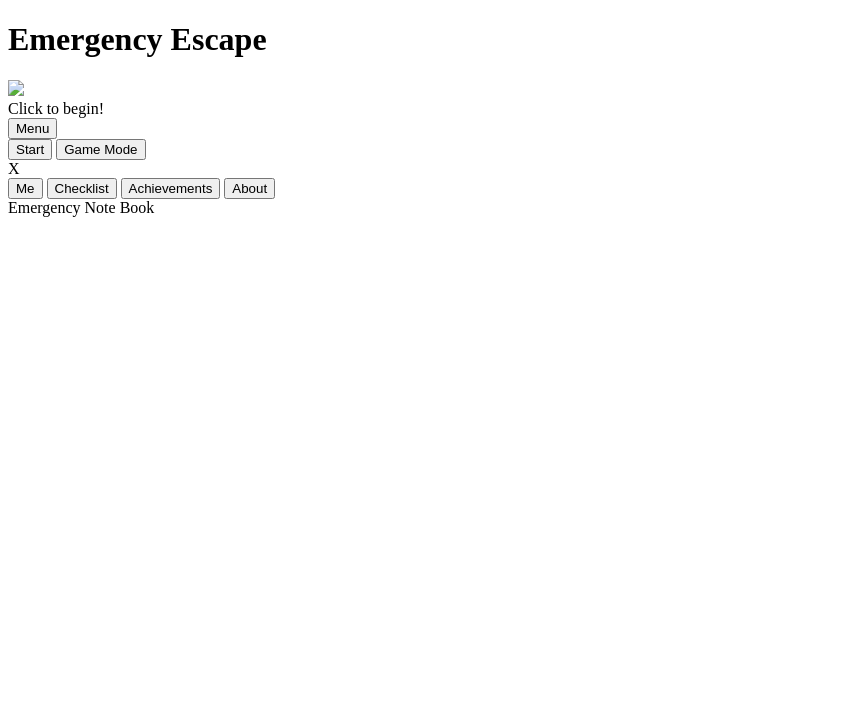
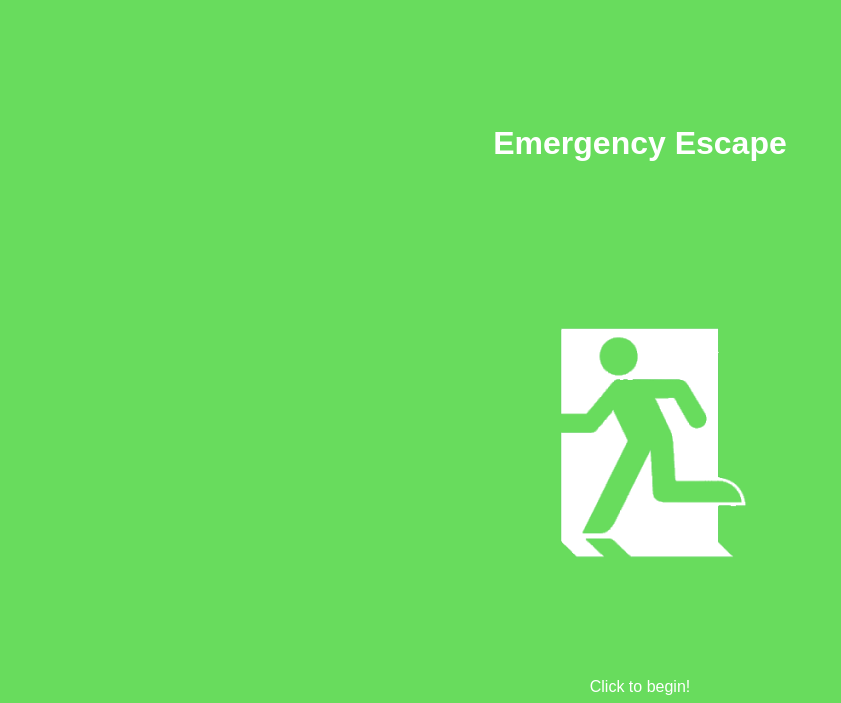
Before and after one commit to Tarasios/1800_202310_BBY07, a plain HTML site: page index.html in a window 1280 px wide. Shown: the whole page, without its empty margins (0-841 px from the left). Drawn offline with Linux system fonts and the light colour scheme; the site is published under a folder, as on GitHub Pages, so addresses that start at the root find nothing; a web font is replaced by a local one.

Commit message:
Update index.html

```diff
--- a/index.html
+++ b/index.html
@@ -6,7 +6,7 @@
   <meta http-equiv="X-UA-Compatible" content="IE=edge">
   <meta name="viewport" content="width=device-width, initial-scale=1.0">
   <title>BBY-07</title>
-  <link rel="stylesheet" href="/styles/style.css">
+  <link rel="stylesheet" href="./styles/style.css">
 </head>
 
 <body>
@@ -14,7 +14,7 @@
 
     <h1>Emergency Escape</h1>
     <div>
-      <img src="/images/logo.png" />
+      <img src="./images/logo.png" />
     </div>
     <div>
       Click to begin!
@@ -60,6 +60,6 @@
     </div>
   </div>
 </body>
-<script type="text/javascript" src="/scripts/index.js"></script>
+<script type="text/javascript" src="./scripts/index.js"></script>
 
 </html>
```
